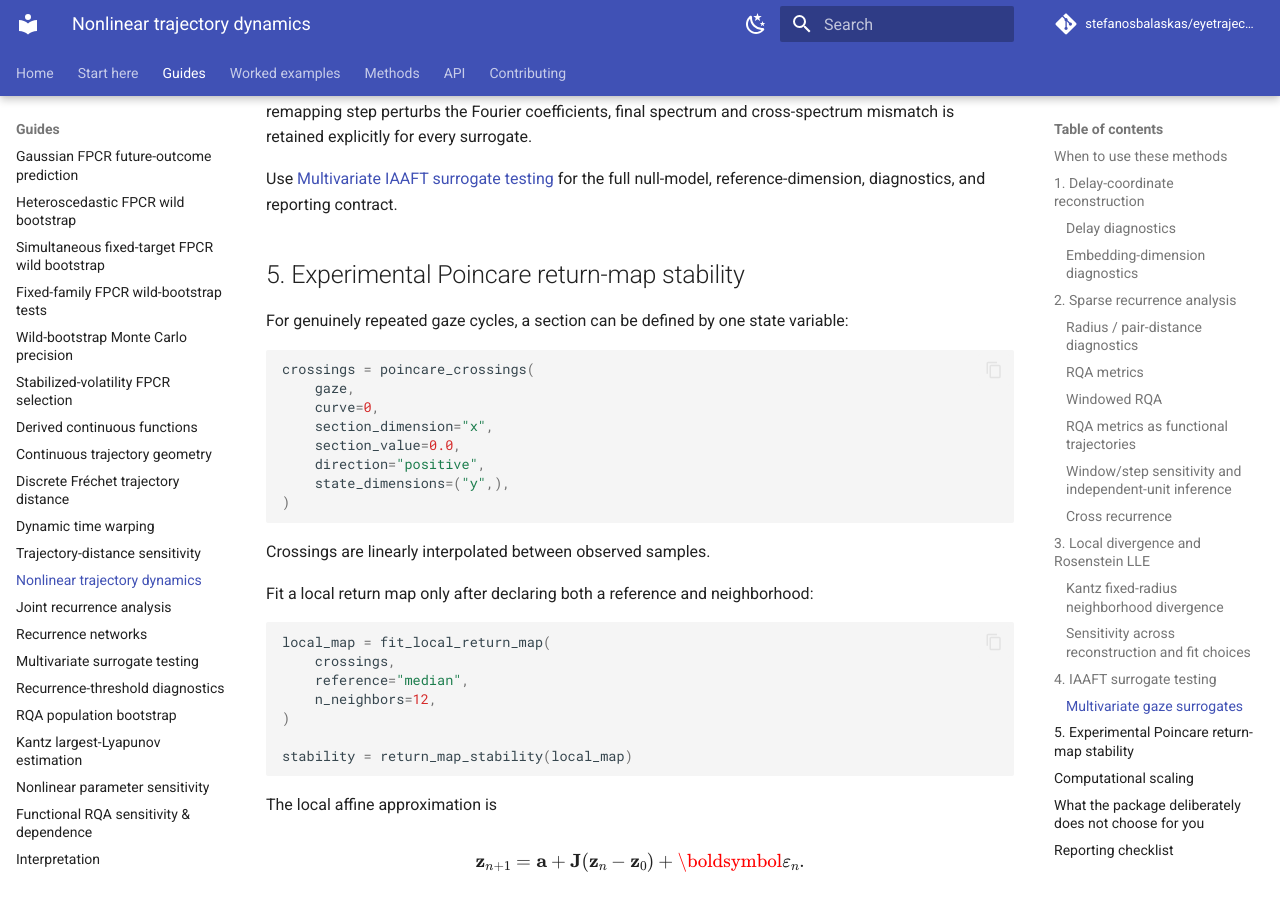
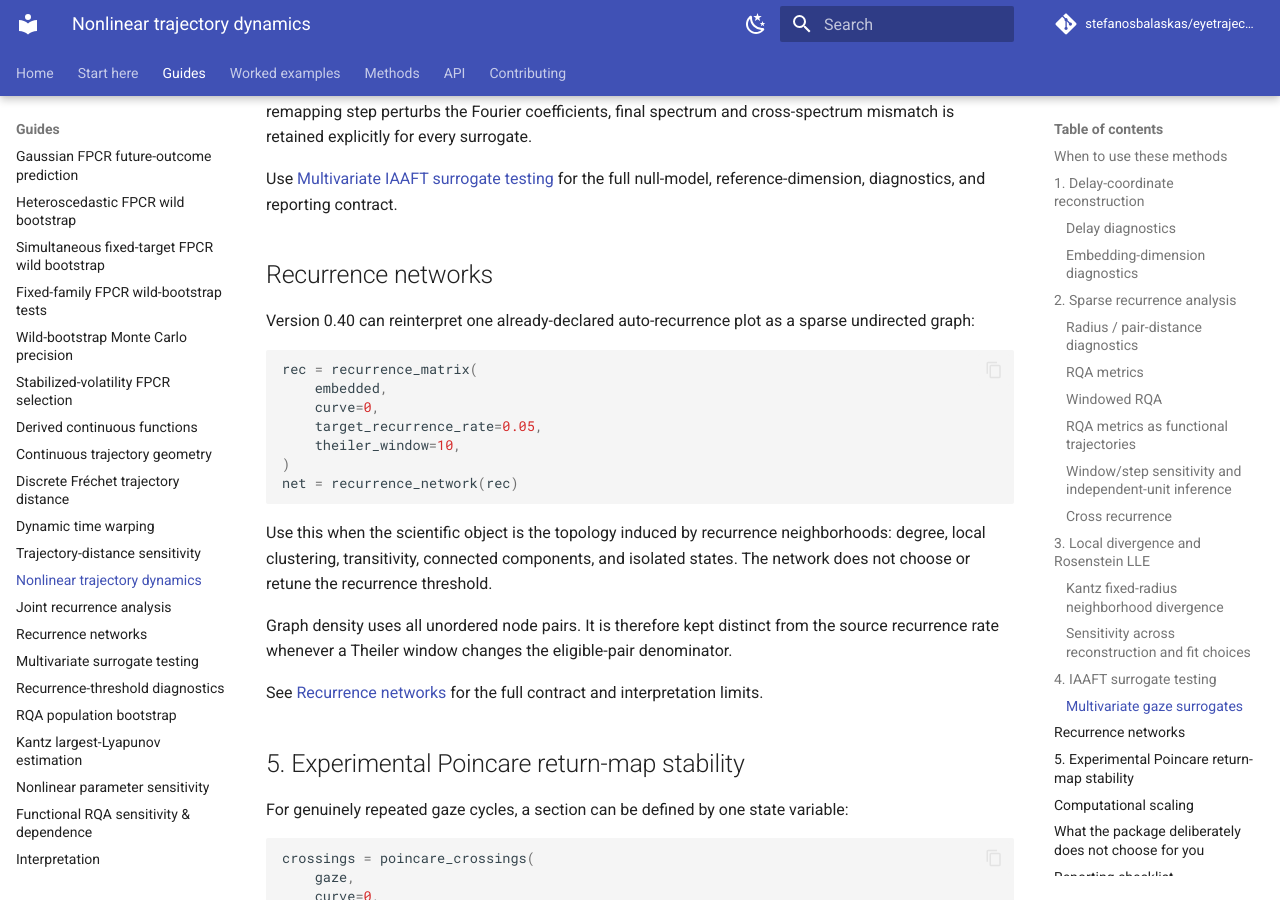
Before and after one commit to stefanosbalaskas/eyetrajectoriespy, an MkDocs documentation site: the page built from docs/guides/nonlinear-dynamics.md, in a window 1280 px wide and 900 px high, scrolled down 12154 px. Built offline with MkDocs 1.6.1 and Material for MkDocs 9.7.7, drawn with Linux system fonts in a browser that asks for light colours; comment, search, counter and statistics services are not loaded.

Commit message:
Connect nonlinear guide to recurrence networks

````diff
--- a/docs/guides/nonlinear-dynamics.md
+++ b/docs/guides/nonlinear-dynamics.md
@@ -531,6 +531,33 @@ contract.
 
 
 
+## Recurrence networks
+
+Version 0.40 can reinterpret one already-declared auto-recurrence plot as a
+sparse undirected graph:
+
+```python
+rec = recurrence_matrix(
+    embedded,
+    curve=0,
+    target_recurrence_rate=0.05,
+    theiler_window=10,
+)
+net = recurrence_network(rec)
+```
+
+Use this when the scientific object is the topology induced by recurrence
+neighborhoods: degree, local clustering, transitivity, connected components,
+and isolated states. The network does not choose or retune the recurrence
+threshold.
+
+Graph density uses all unordered node pairs. It is therefore kept distinct
+from the source recurrence rate whenever a Theiler window changes the
+eligible-pair denominator.
+
+See [Recurrence networks](../methods/recurrence-networks.md) for the full
+contract and interpretation limits.
+
 ## 5. Experimental Poincare return-map stability
 
 For genuinely repeated gaze cycles, a section can be defined by one state variable:
````
